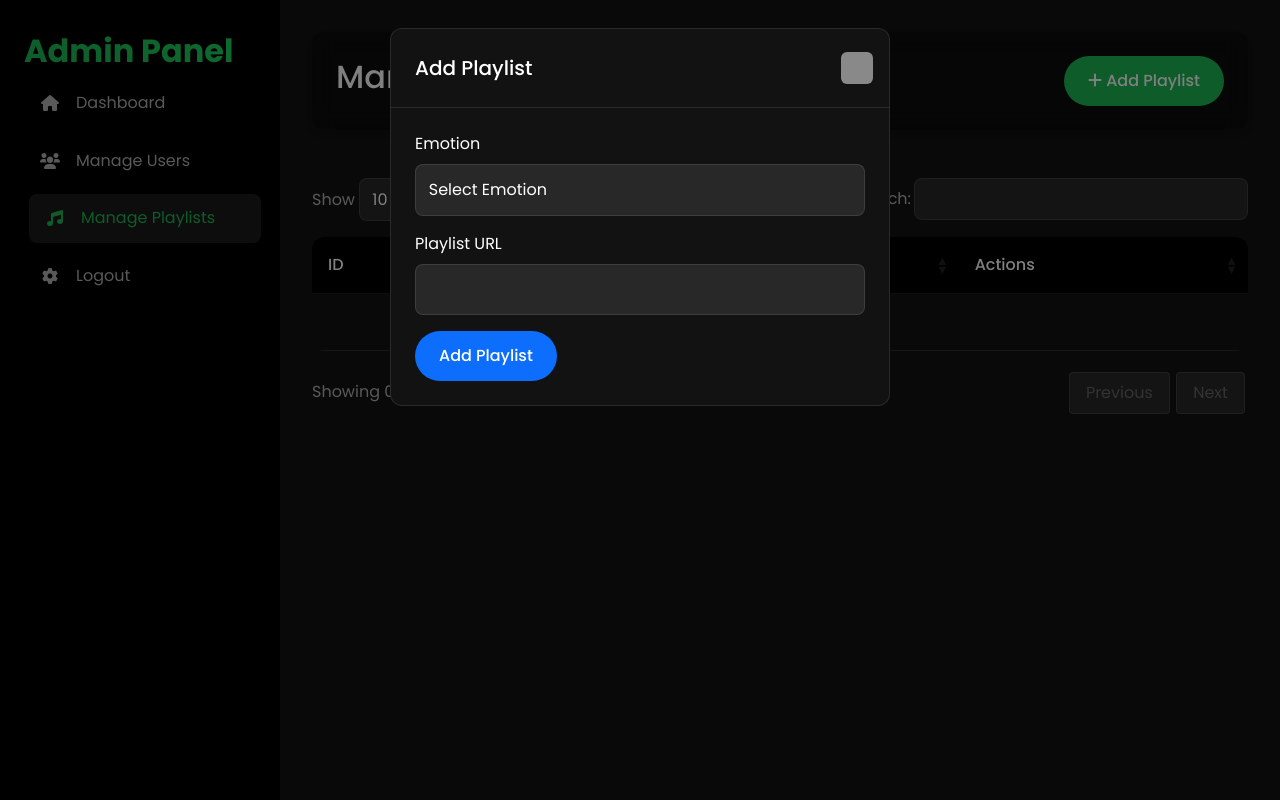
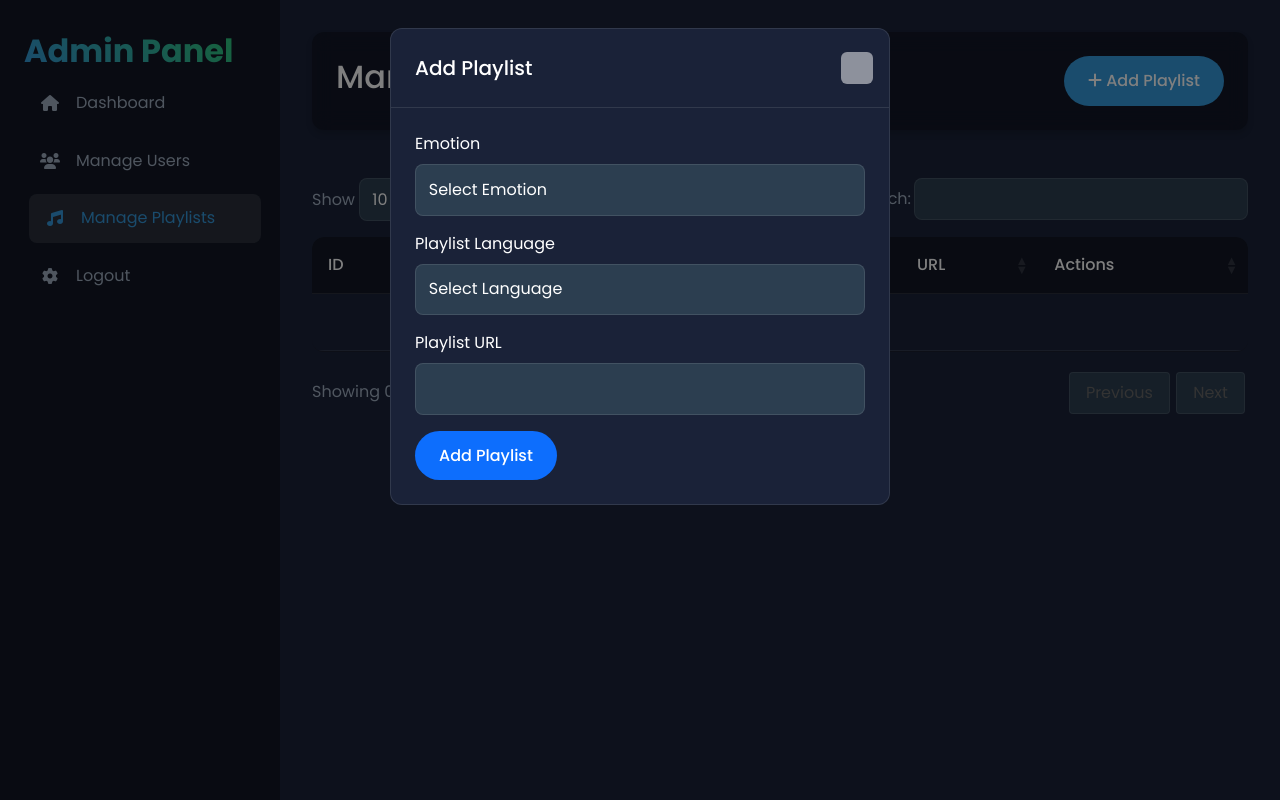
Before and after one commit to vgthomson/MOODIFY, a Django app: page /manage_playlists/ in a window 1280 px wide, after a click on "Add Playlist". Run offline with Django 5.2, Linux system fonts and the light colour scheme; the visitor is signed in with stand-in values (Sample User, id 1); data that the repository does not hold is empty; some libraries are stand-ins or nearby versions.

Commit message:
"Color change"

```diff
--- a/LoginRegistration/admin.py
+++ b/LoginRegistration/admin.py
@@ -4,7 +4,8 @@ from .models import UserProfile
 from django.contrib.auth.models import User
 
 admin.site.register(PasswordReset)
-
+admin.site.register(Language)
+admin.site.register(Playlist)
 
 class UserProfileAdmin(admin.ModelAdmin):
     list_display = ('user', 'is_deleted')
--- a/LoginRegistration/urls.py
+++ b/LoginRegistration/urls.py
@@ -26,9 +26,11 @@ urlpatterns = [
     path('add_playlist/', views.add_playlist, name='add_playlist'),
     path('update_playlist/<int:id>/', views.update_playlist, name='update_playlist'),
     path('delete_playlist/<int:id>/', views.delete_playlist, name='delete_playlist'),
+    path('get_languages/', views.get_languages, name='get_languages'),
 
     path("manage_users/", views.manage_users, name="manage_users"),
     #path("add_user/", views.add_user, name="add_user"),
     path("update_user/<int:id>/", views.update_user, name="update_user"),
     path("delete_user/<int:id>/", views.delete_user, name="delete_user"),
+
 ]
--- a/LoginRegistration/views.py
+++ b/LoginRegistration/views.py
@@ -222,11 +222,33 @@ def add_playlist(request):
             data = json.loads(request.body)  # Ensure JSON decoding
             emotion = data.get("emotion")
             playlist_url = data.get("playlist_url")
+            language_name = data.get("language")
+            print(data)
 
-            if not emotion or not playlist_url:
+            if not emotion or not playlist_url or not language_name:
                 return JsonResponse({"message": "Missing fields"}, status=400)
 
-            Playlist.objects.create(emotion=emotion, playlist_url=playlist_url)
+            # Get or create the language
+            language, created = Language.objects.get_or_create(name=language_name)
+
+            # Check if a playlist with same emotion and language already exists
+            existing_playlist = Playlist.objects.filter(
+                emotion=emotion,
+                language=language
+            ).first()
+
+            if existing_playlist:
+                return JsonResponse(
+                    {"message": "A playlist for this emotion and language already exists"},
+                    status=400
+                )
+
+            # Create new playlist
+            Playlist.objects.create(
+                emotion=emotion,
+                playlist_url=playlist_url,
+                language=language
+            )
             return JsonResponse({"message": "Playlist added successfully"}, status=201)
 
         except json.JSONDecodeError:
@@ -234,21 +256,51 @@ def add_playlist(request):
         except Exception as e:
             return JsonResponse({"message": str(e)}, status=500)
 
-#     return JsonResponse({"message": "Invalid request"}, status=405)
+    return JsonResponse({"message": "Invalid request"}, status=405)
 
 @csrf_exempt
 @user_passes_test(is_superadmin)
 def update_playlist(request, id):
     if request.method == "POST":
         try:
-            data = json.loads(request.body.decode("utf-8"))  # ✅ Ensure JSON decoding
+            data = json.loads(request.body.decode("utf-8"))  # Ensure JSON decoding
             playlist = get_object_or_404(Playlist, id=id)
-            playlist.emotion = data.get("emotion")
-            playlist.playlist_url = data.get("playlist_url")
+
+            emotion = data.get("emotion")
+            playlist_url = data.get("playlist_url")
+            language_name = data.get("language")
+
+            if not emotion or not playlist_url or not language_name:
+                return JsonResponse({"message": "Missing fields"}, status=400)
+
+            # Get or create the language
+            language, created = Language.objects.get_or_create(name=language_name)
+
+            # Check if another playlist with same emotion and language exists
+            existing_playlist = Playlist.objects.filter(
+                emotion=emotion,
+                language=language
+            ).exclude(id=id).first()
+
+            if existing_playlist:
+                return JsonResponse(
+                    {"message": "A playlist for this emotion and language already exists"},
+                    status=400
+                )
+
+            # Update playlist
+            playlist.emotion = emotion
+            playlist.playlist_url = playlist_url
+            playlist.language = language
             playlist.save()
+
             return JsonResponse({"message": "Playlist Updated"}, status=200)
+
         except json.JSONDecodeError:
             return JsonResponse({"message": "Invalid JSON"}, status=400)
+        except Exception as e:
+            return JsonResponse({"message": str(e)}, status=500)
+
     return JsonResponse({"message": "Invalid request"}, status=405)
 
 @csrf_exempt
@@ -259,6 +311,11 @@ def delete_playlist(request, id):
         return JsonResponse({"message": "Playlist Deleted"}, status=200)
 
     return JsonResponse({"message": "Invalid request"}, status=400)
+
+# View to get languages for populating dropdown
+def get_languages(request):
+    languages = Language.objects.all().values_list('name', flat=True)
+    return JsonResponse(list(languages), safe=False)
 
 @csrf_exempt
 @user_passes_test(is_superadmin)
--- a/templates/Admin/manage_playlists.html
+++ b/templates/Admin/manage_playlists.html
@@ -12,17 +12,17 @@
     <link href="https://cdn.jsdelivr.net/npm/bootstrap@5.3.0/dist/css/bootstrap.min.css" rel="stylesheet">
     <style>
         :root {
-            --primary-color: #1DB954;
-            --secondary-color: #1ED760;
-            --accent-color: #9933FF;
-            --dark-bg: #121212;
-            --darker-bg: #000000;
-            --text-light: #FFFFFF;
-            --text-muted: #B3B3B3;
-            --input-bg: #282828;
+            --primary-color: #3498db;      /* Vibrant Blue */
+            --secondary-color: #2ecc71;    /* Emerald Green */
+            --accent-color: #8e44ad;       /* Deep Purple */
+            --dark-bg: #1a2238;            /* Deep Navy Blue */
+            --darker-bg: #121725;          /* Darker Navy */
+            --text-light: #ffffff;         /* Pure White */
+            --text-muted: #a0aec0;         /* Soft Gray */
+            --input-bg: #2c3e50;           /* Dark Slate */
             --input-border: rgba(255, 255, 255, 0.1);
             --transition: all 0.3s ease;
-            --shadow: 0 4px 6px rgba(0, 0, 0, 0.1);
+            --shadow: 0 4px 6px rgba(0, 0, 0, 0.15);
         }
 
         * {
@@ -415,6 +415,7 @@
                     <tr>
                         <th>ID</th>
                         <th>Emotion</th>
+                        <th>Language</th>
                         <th>URL</th>
                         <th>Actions</th>
                     </tr>
@@ -424,6 +425,7 @@
                     <tr>
                         <td>{{ playlist.id }}</td>
                         <td>{{ playlist.emotion }}</td>
+                        <td>{{ playlist.language }}</td>
                         <td>{{ playlist.playlist_url }}</td>
                         <td>
                             <button class="btn btn-warning btn-sm edit-playlist"
@@ -431,6 +433,7 @@
                                     data-bs-target="#editPlaylistModal"
                                     data-id="{{ playlist.id }}"
                                     data-emotion="{{ playlist.emotion }}"
+                                    data-language="{{ playlist.language }}"
                                     data-url="{{ playlist.playlist_url }}">
                                 <i class="fas fa-edit"></i>
                             </button>
@@ -489,7 +492,12 @@
                             <option value="surprise">Surprise</option>
                             <option value="neutral">Neutral</option>
                         </select>
-
+                    </div>
+                    <div class="mb-3">
+                        <label for="addPlaylistLanguage" class="form-label">Playlist Language</label>
+                        <select class="form-control" id="addPlaylistLanguage" required>
+                            <option value="">Select Language</option>
+                        </select>
                     </div>
                     <div class="mb-3">
                         <label for="addPlaylistUrl" class="form-label">Playlist URL</label>
@@ -547,7 +555,12 @@
                             <option value="surprise">Surprise</option>
                             <option value="neutral">Neutral</option>
                         </select>
-
+                    </div>
+                    <div class="mb-3">
+                        <label for="editPlaylistLanguage" class="form-label">Playlist Language</label>
+                        <select class="form-control" id="editPlaylistLanguage" required>
+                            <option value="">Select Language</option>
+                        </select>
                     </div>
                     <div class="mb-3">
                         <label for="editPlaylistUrl" class="form-label">Playlist URL</label>
@@ -580,50 +593,73 @@
             toggleBtn.addEventListener('click', toggleSidebar);
             overlay.addEventListener('click', toggleSidebar);
 
-            // Rest of your existing JavaScript...
         });
     </script>
     <script>
         $(document).ready(function() {
         $('#playlistsTable').DataTable(); // Initialize DataTable
+        $.get("{% url 'get_languages' %}", function(languages) {
+                languages.forEach(function(language) {
+                    $("#addPlaylistLanguage, #editPlaylistLanguage").append(
+                        `<option value="${language}">${language}</option>`
+                    );
+                });
+            });
+            $(document).ready(function() {
+    // Existing code for DataTable and languages dropdown
 
-        // ✅ Add Playlist
+        // Add Playlist Submission
         $("#addPlaylistForm").submit(function(event) {
             event.preventDefault();
+
             var emotion = $("#addEmotion").val();
             var playlist_url = $("#addPlaylistUrl").val();
+            var playlist_language = $("#addPlaylistLanguage").val();
+
+            // Validate inputs
+            if (!emotion || !playlist_url || !playlist_language) {
+                alert("Please fill in all fields");
+                return;
+            }
 
             $.ajax({
-                url: "{% url 'add_playlist' %}",
+                url: "{% url 'add_playlist' %}", // Make sure this matches your URL pattern
                 type: "POST",
                 contentType: "application/json",
                 data: JSON.stringify({
                     emotion: emotion,
-                    playlist_url: playlist_url
+                    playlist_url: playlist_url,
+                    language: playlist_language
                 }),
-                headers: { "X-CSRFToken": "{{ csrf_token }}" }, // CSRF Token Handling
+                headers: { "X-CSRFToken": "{{ csrf_token }}" },
                 success: function(response) {
                     alert(response.message);
+                    $('#addPlaylistModal').modal('hide');
                     location.reload();
                 },
                 error: function(xhr) {
-                    alert("Error: " + xhr.responseText);
+                    // Parse error message from xhr response
+                    var errorMessage = xhr.responseJSON ?
+                        xhr.responseJSON.message :
+                        "An error occurred while adding the playlist";
+                    alert(errorMessage);
                 }
             });
         });
-
+    });
         // ✅ Open Edit Modal and Load Playlist Data
         $('#editPlaylistModal').on('show.bs.modal', function(event) {
                 var button = $(event.relatedTarget);
                 var id = button.data('id');
-                var emotion = button.data('emotion');  // Get emotion value
+                var emotion = button.data('emotion');
+                var language = button.data('language');
                 var url = button.data('url');
 
                 $("#editPlaylistId").val(id);
-                $("#editEmotion").val(emotion);  // Set dropdown value
+                $("#editEmotion").val(emotion);
+                $("#editPlaylistLanguage").val(language);
                 $("#editPlaylistUrl").val(url);
             });
-
 
             // ✅ Update Playlist
             $("#editPlaylistForm").submit(function(event) {
@@ -631,6 +667,7 @@
                 var id = $("#editPlaylistId").val();
                 var emotion = $("#editEmotion").val();
                 var playlist_url = $("#editPlaylistUrl").val();
+                var playlist_language = $("#editPlaylistLanguage").val();
 
                 $.ajax({
                     url: `/update_playlist/${id}/`,
@@ -638,7 +675,8 @@
                     contentType: "application/json",
                     data: JSON.stringify({
                         emotion: emotion,
-                    playlist_url: playlist_url
+                        playlist_url: playlist_url,
+                        language: playlist_language
                     }),
                     headers: { "X-CSRFToken": "{{ csrf_token }}" },
                     success: function(response) {
@@ -646,7 +684,7 @@
                         location.reload();
                     },
                     error: function(xhr) {
-                    alert("Error: " + xhr.responseText);
+                        alert("Error: " + xhr.responseJSON.message);
                     }
                 });
             });
@@ -664,7 +702,7 @@
                             location.reload();
                         },
                         error: function(xhr) {
-                        alert("Error: " + xhr.responseText);
+                            alert("Error: " + xhr.responseJSON.message);
                         }
                     });
                 }
```
Also changed, not shown: LoginRegistration/models.py (+12 -2 lines), MOODIFY/settings.py (+14 -8 lines), templates/Admin/admin_dashboard.html (+9 -9 lines), templates/Admin/manage_users.html (+23 -12 lines), templates/LoginRegistration/forgot_password.html (+9 -8 lines), templates/LoginRegistration/index.html (+9 -9 lines), templates/LoginRegistration/login.html (+9 -8 lines), templates/LoginRegistration/password_reset_sent.html (+12 -11 lines), templates/LoginRegistration/register.html (+9 -8 lines), templates/LoginRegistration/reset_password.html (+9 -8 lines), templates/SongSuggestion/emotion_history.html (+12 -11 lines), templates/SongSuggestion/emotion_input.html (+12 -11 lines). Lines whose indentation alone changed are shown as unchanged.
